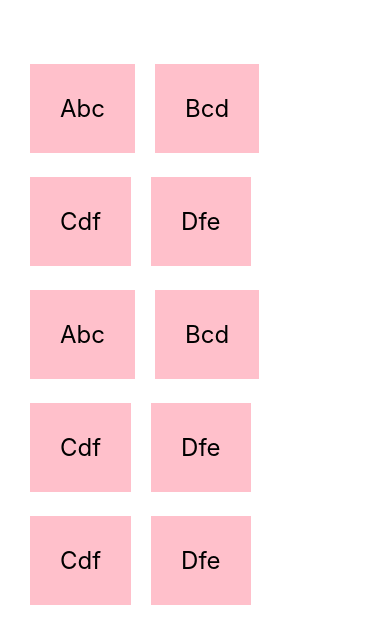
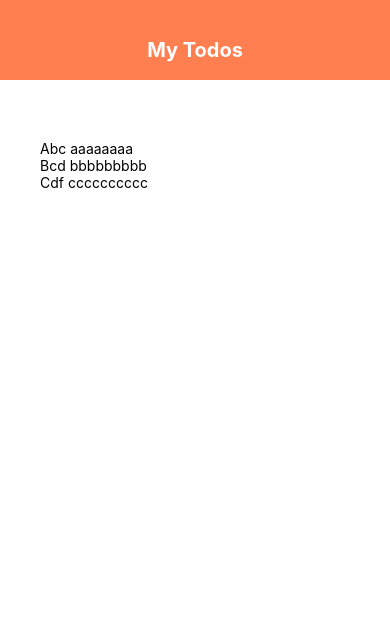
Before and after one commit to lecbit/react_native_ninja, a React Native app: screen / in a window 390 px wide. Shown: the top 644 px of the page. Built offline with nearby package versions, Linux system fonts and the light colour scheme.

Commit message:
~9~ Todo 1

```diff
--- a/App.js
+++ b/App.js
@@ -1,65 +1,38 @@
 import { useState } from 'react';
-import { StyleSheet, Text, View, FlatList, TouchableOpacity } from 'react-native';
+import { StyleSheet, Text, View, FlatList } from 'react-native';
+import Header from './components/header';
 
 export default function App() {
-  const [people, setPeople] = useState([
-    { name: 'Abc', id: 1 },
-    { name: 'Bcd', id: 2 },
-    { name: 'Cdf', id: 3 },
-    { name: 'Dfe', id: 4 },
-    { name: 'Abc', id: 5 },
-    { name: 'Bcd', id: 6 },
-    { name: 'Cdf', id: 7 },
-    { name: 'Dfe', id: 8 },
-    { name: 'Cdf', id: 9 },
-    { name: 'Dfe', id: 10 },
+  const [todos, setTodos] = useState([
+    { text: 'Abc aaaaaaaa', key: 1 },
+    { text: 'Bcd bbbbbbbbb', key: 2 },
+    { text: 'Cdf cccccccccc', key: 3 },
   ]);
-
-  const pressHandler = (id) => {
-    setPeople((prevPeople) => {
-      return prevPeople.filter(person => person.id != id)
-    });
-  }
-
   return (
     <View style={styles.container}>
-      <FlatList
-        numColumns={2}
-        keyExtractor={(item) => item.id}
-        data={people}
-        renderItem={({ item }) => (
-          <TouchableOpacity onPress={() => pressHandler(item.id)}>
-            <Text style={styles.item}>{item.name}</Text>
-          </TouchableOpacity>
-        )}
-      />
-      {/* <ScrollView>
-        {
-          people.map((item) => {
-            return (
-              <View key={item.key}>
-                <Text style={styles.item}>{item.name}</Text>
-              </View>
-            )
-          })
-        }
-      </ScrollView> */}
-    </View>
+      <Header />
+      <View style={styles.content}>
+        <View style={styles.list}>
+          <FlatList
+            data={todos}
+            renderItem={({ item }) => (
+              <Text>{item.text}</Text>
+            )}
+          />
+        </View>
+      </View >
+    </View >
   );
 }
 const styles = StyleSheet.create({
   container: {
     flex: 1,
     backgroundColor: '#fff',
-    paddingTop: 40,
-    paddingHorizontal: 20
   },
-  item: {
-    marginTop: 25,
-    padding: 30,
-    fontSize: 24,
-    backgroundColor: 'pink',
-    marginHorizontal: 10,
-    marginTop: 24
+  content: {
+    padding: 40,
+  },
+  list: {
+    marginTop: 20
   }
 });
--- /dev/null
+++ b/components/header.js
@@ -0,0 +1,25 @@
+import { StyleSheet, Text, View } from 'react-native';
+
+export default function Header() {
+    return (
+        <View style={styles.header}>
+            <Text style={styles.title}>
+                My Todos
+            </Text>
+        </View>
+    )
+}
+
+const styles = StyleSheet.create({
+    header: {
+        height: 80,
+        paddingTop: 38,
+        backgroundColor: 'coral'
+    },
+    title: {
+        textAlign: 'center',
+        color: '#fff',
+        fontSize: 20,
+        fontWeight: 'bold',
+    }
+})
```
